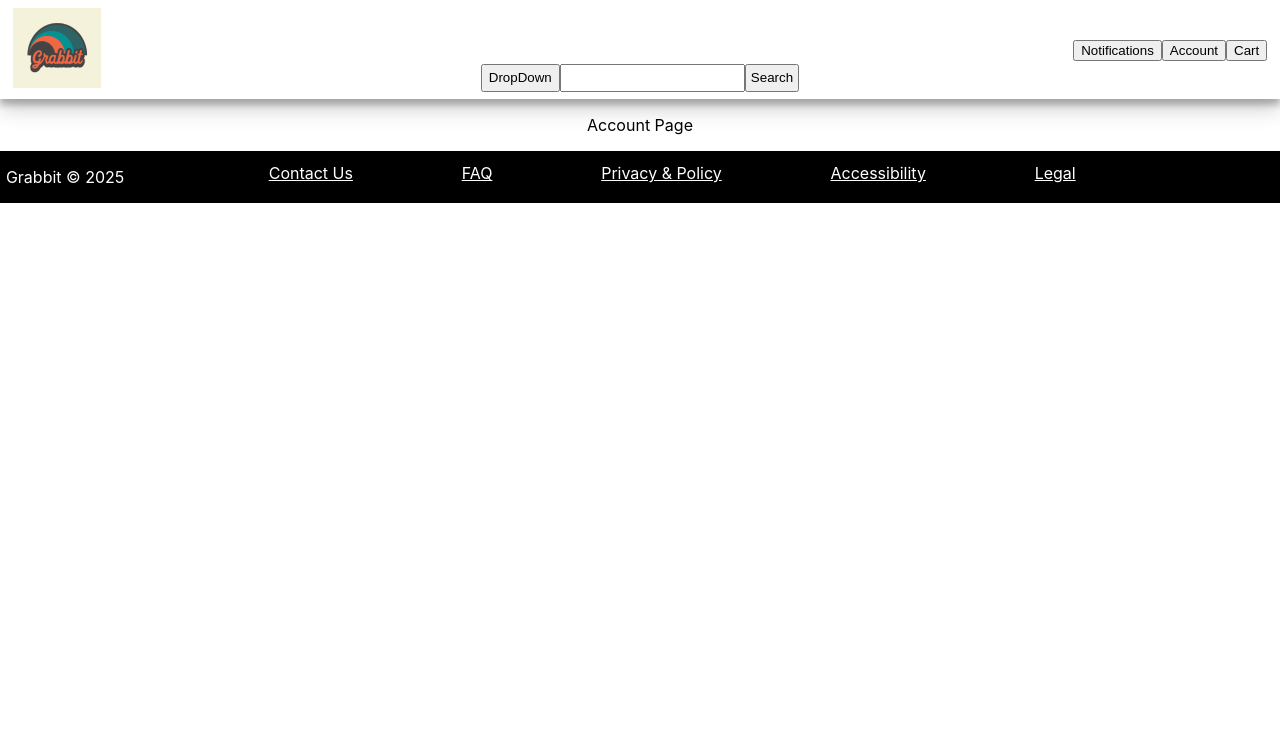
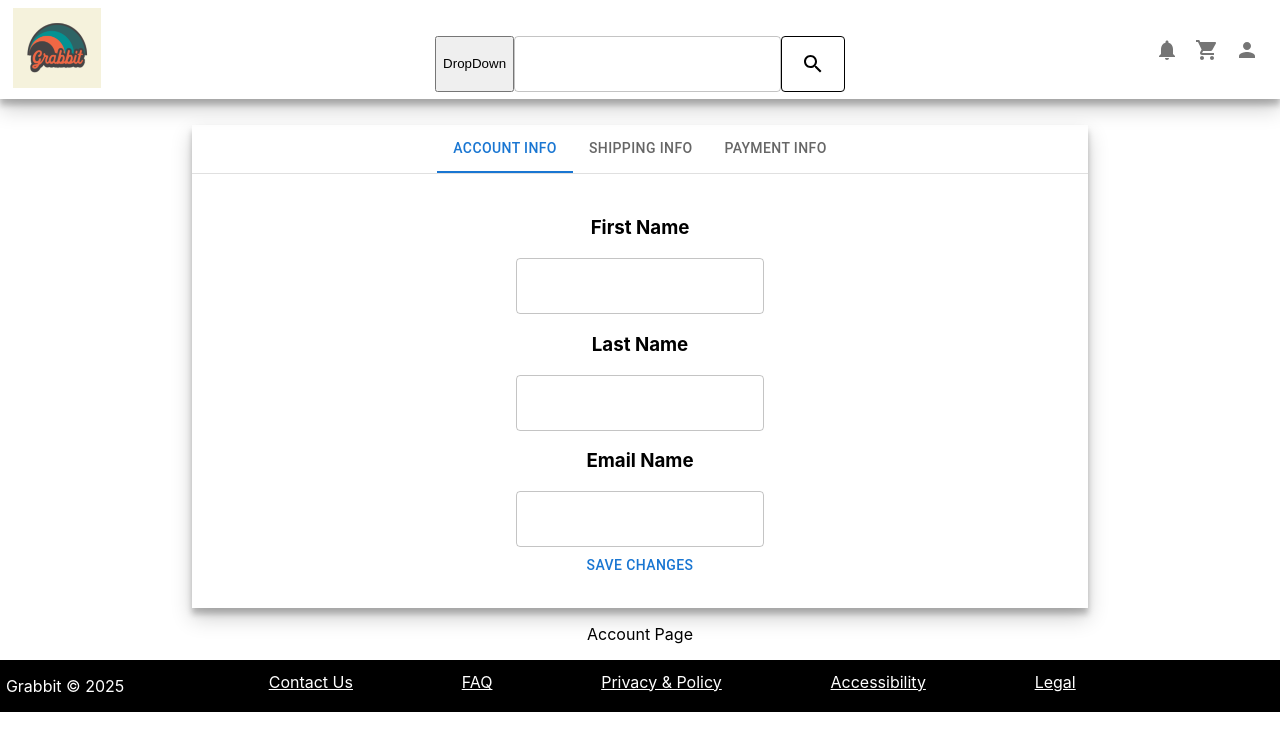
Before and after one commit to hliwudnew/Grabbit, a React (Create React App) app in the folder react-grabbit/: page /account in a window 1280 px wide. Shown: the top 750 px of the page. Built offline with nearby package versions, Linux system fonts and the light colour scheme.

Commit message:
Account Additions

```diff
--- a/react-grabbit/package.json
+++ b/react-grabbit/package.json
@@ -3,6 +3,10 @@
   "version": "0.1.0",
   "private": true,
   "dependencies": {
+    "@emotion/react": "^11.14.0",
+    "@emotion/styled": "^11.14.0",
+    "@mui/icons-material": "^6.4.4",
+    "@mui/material": "^6.4.4",
     "cra-template": "1.2.0",
     "react": "^19.0.0",
     "react-dom": "^19.0.0",
--- /dev/null
+++ b/react-grabbit/src/Components/AccountTabs.js
@@ -0,0 +1,94 @@
+import * as React from 'react';
+import PropTypes from 'prop-types';
+import { Tabs,Tab, Button, TextField } from "@mui/material";
+import Box from '@mui/material/Box';
+
+function CustomTabPanel(props) {
+  const { children, value, index, ...other } = props;
+
+  return (
+    <div
+      role="tabpanel"
+      hidden={value !== index}
+      id={`simple-tabpanel-${index}`}
+      aria-labelledby={`simple-tab-${index}`}
+      {...other}
+    >
+      {value === index && <Box sx={{ p: 3 }}>{children}</Box>}
+    </div>
+  );
+}
+
+CustomTabPanel.propTypes = {
+  children: PropTypes.node,
+  index: PropTypes.number.isRequired,
+  value: PropTypes.number.isRequired,
+};
+
+function a11yProps(index) {
+  return {
+    id: `simple-tab-${index}`,
+    'aria-controls': `simple-tabpanel-${index}`,
+  };
+}
+
+export default function BasicTabs() {
+  const [value, setValue] = React.useState(0);
+
+  const handleChange = (event, newValue) => {
+    setValue(newValue);
+  };
+
+  return (
+    <Box sx={{ width: '100%' }}>
+      <Box sx={{ borderBottom: 1, borderColor: 'divider' ,justifyContent:"center",display:"flex"}}>
+        <Tabs value={value} onChange={handleChange} aria-label="basic tabs example">
+          <Tab label="Account Info" {...a11yProps(0)} />
+          <Tab label="Shipping Info" {...a11yProps(1)} />
+          <Tab label="Payment Info" {...a11yProps(2)} />
+        </Tabs>
+      </Box>
+      <CustomTabPanel value={value} index={0}>
+        <div className='AccountInfo-container'>
+            <div className='AccountInfo-inputs'>
+                <h3>First Name</h3>
+                <TextField/>
+                <h3>Last Name</h3>
+                <TextField/>
+                <h3>Email Name</h3>
+                <TextField/>
+            </div>
+            <Button>Save Changes</Button>
+        </div>
+      </CustomTabPanel>
+      <CustomTabPanel value={value} index={1}>
+        <div className='ShippingInfo-container'>
+            <div className='ShippingInfo-inputs'>
+                <h3>Street Address</h3>
+                <TextField/>
+                <h3>Apartment# (Optional)</h3>
+                <TextField/>
+                <h3>City/Town</h3>
+                <TextField/>
+                <h3>Zip</h3>
+                <TextField/>
+                <h3>Phone Number</h3>
+                <TextField/>
+            </div>
+            <Button>Save Changes</Button>
+        </div>
+      </CustomTabPanel>
+      <CustomTabPanel value={value} index={2}>
+        <div className='PaymentInfo-container'>
+            <div className='PaymentInfo-inputs'>
+                <h3>DebitCard</h3>
+                <TextField defaultValue="1234 **** **** ****"/>
+                <h3>Creditcard</h3>
+                <TextField defaultValue="1234 **** **** ****"/>
+            </div>
+            <Button>Save Changes</Button>
+        </div>
+      </CustomTabPanel>
+    </Box>
+  );
+}
--- a/react-grabbit/src/Components/TaskBar.js
+++ b/react-grabbit/src/Components/TaskBar.js
@@ -1,4 +1,11 @@
 import "../Styles/TaskBar.css";
+import ShoppingCartIcon from '@mui/icons-material/ShoppingCart';
+import IconButton from '@mui/material/IconButton';
+import PersonIcon from '@mui/icons-material/Person';
+import NotificationsIcon from '@mui/icons-material/Notifications';
+import SearchIcon from '@mui/icons-material/Search';
+import TextField from '@mui/material/TextField';
+import Button from '@mui/material/Button';
 import {useNavigate } from "react-router-dom";
 
 function TaskBar(){
@@ -13,13 +20,19 @@ const navigate = useNavigate();
                 </div>
                 <div className="TaskBar-pages">
                     <button>DropDown</button>
-                    <input></input>
-                    <button onClick={() => navigate("/listings")} className = "page">Search</button>
+                    <TextField style={{width:"100%"}} variant="outlined"></TextField>
+                    <Button style={{color:"black",borderColor:"black"}} variant="outlined" onClick={() => navigate("/listings")} className = "page">{<SearchIcon/>}</Button>
                 </div>
                 <div className="TaskBar-profile">
-                    <button onClick={() => navigate("/notifications")}>Notifications</button>
-                    <button onClick={() => navigate("/account")}>Account</button>
-                    <button onClick={() => navigate("/cart")}>Cart</button>
+                    <IconButton onClick={() => navigate("/notifications")}>
+                        <NotificationsIcon/>
+                    </IconButton>
+                    <IconButton onClick={() => navigate("/cart")}>
+                        <ShoppingCartIcon/>
+                    </IconButton>
+                    <IconButton onClick={() => navigate("/account")}>
+                        <PersonIcon/>
+                    </IconButton>
                 </div>
             </div>
         </div>
--- a/react-grabbit/src/Pages/AccountPage.js
+++ b/react-grabbit/src/Pages/AccountPage.js
@@ -1,8 +1,15 @@
 import "../Styles/AccountPage.css"
+import { Tabs,Tab, Button } from "@mui/material";
+import TextField from '@mui/material/TextField';
+import * as React from 'react';
+import AccountTabs from "../Components/AccountTabs.js";
 function AccountPage(){
 
     return(
         <div className="AccountPage-content">
+            <div className="AccountPage-holder">
+                <AccountTabs/>
+            </div>
             <p>Account Page</p>
         </div>
     );
--- a/react-grabbit/src/Styles/AccountPage.css
+++ b/react-grabbit/src/Styles/AccountPage.css
@@ -1,3 +1,19 @@
 .AccountPage-content{
     text-align: center;
+    margin-top: 2%;
+    margin-left: 15%;
+    margin-right: 15%;
 }
+
+.AccountPage-selections{
+    display: flex;
+    justify-content: center;
+}
+
+.AccountPage-holder{
+    box-shadow: 0 10px 20px rgba(0,0,0,0.19), 0 6px 6px rgba(0,0,0,0.23);
+}
+
+.AccountPage-details{
+
+}
```
Also changed, not shown: react-grabbit/src/Styles/AccountTabs.css (added), react-grabbit/src/Styles/App.css (line endings or trailing spaces), 1 other file (tests, documents, lock files or other folders).
